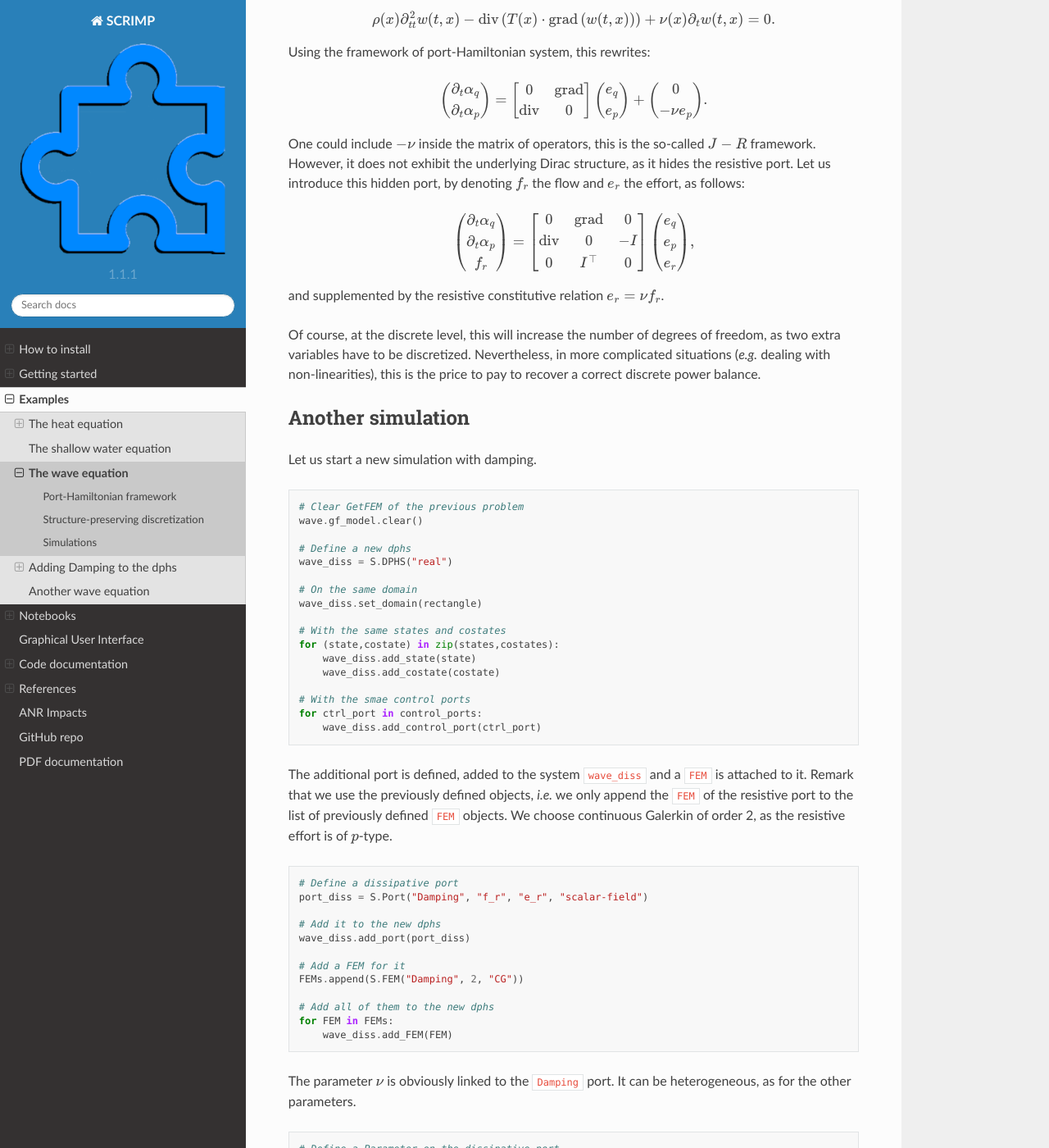
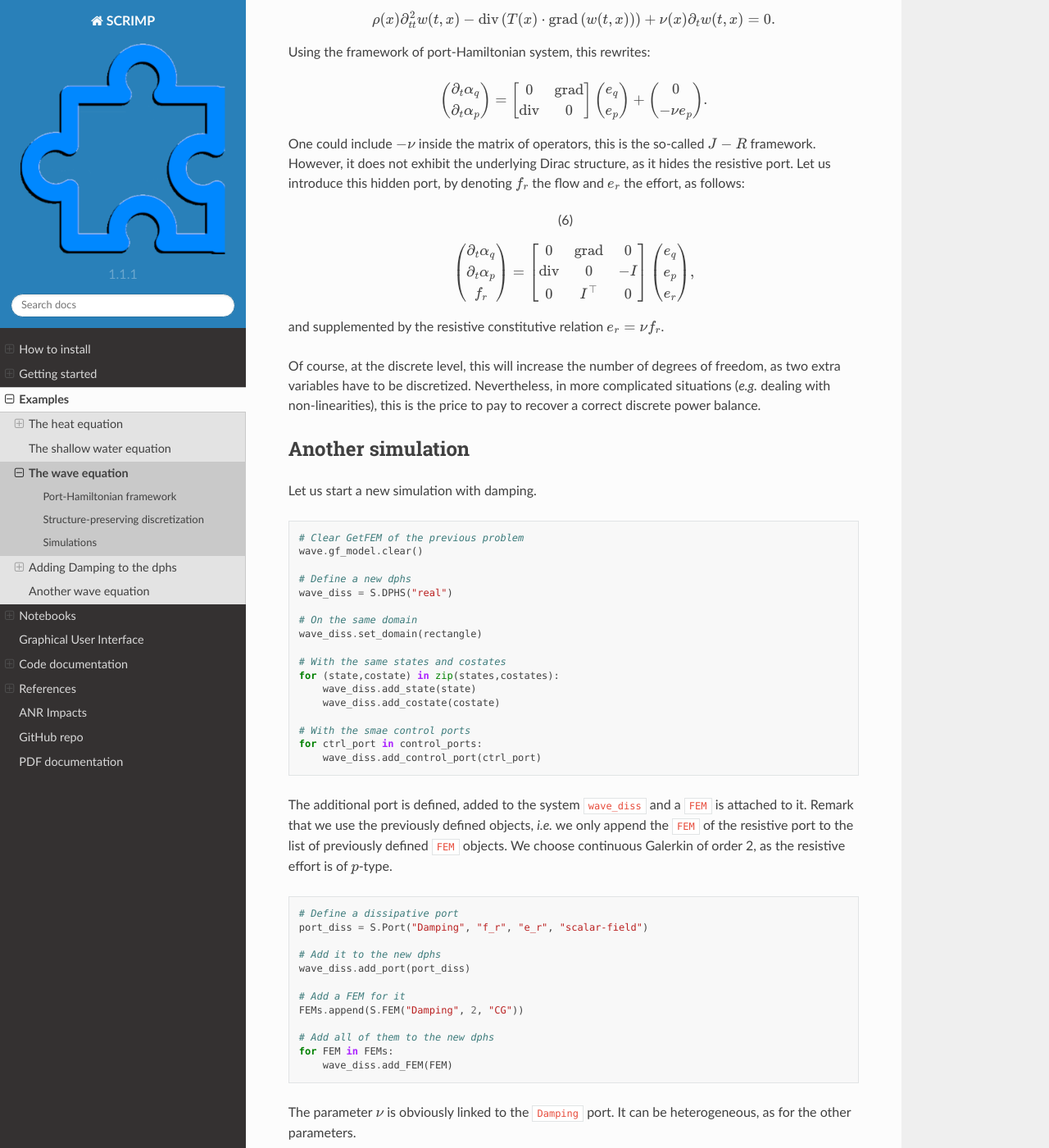
Before and after one commit to g-haine/scrimp, a Sphinx documentation site: the page built from docs/source/examples/wave.rst, in a window 1280 px wide and 1400 px high, scrolled down 8566 px. Shown: the whole window at 82% size. Built offline with Sphinx 7.4.7 and the Read the Docs theme 2.0.0, drawn with Linux system fonts in a browser that asks for light colours; some of the changed lines change nothing that is shown.

Commit message:
Correct bad links in doc

```diff
--- a/docs/source/examples/wave.rst
+++ b/docs/source/examples/wave.rst
@@ -581,7 +581,7 @@
 :math:`e_r` the effort, as follows:
 
 .. math::
-
+    :label: with-diss
 
        \begin{pmatrix} \partial_t \alpha_q \\ \partial_t \alpha_p \\ f_r \end{pmatrix}
        =
```
